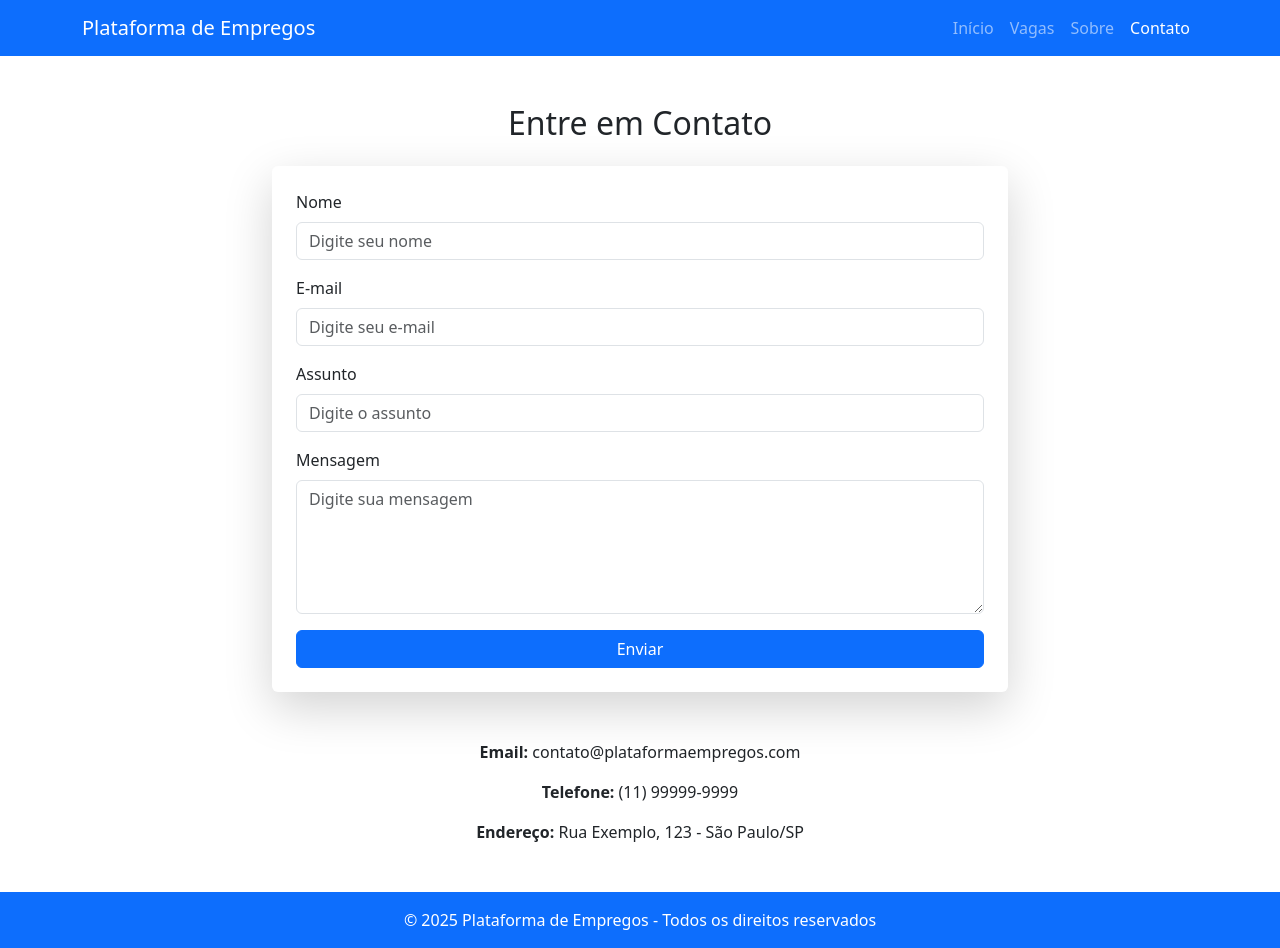
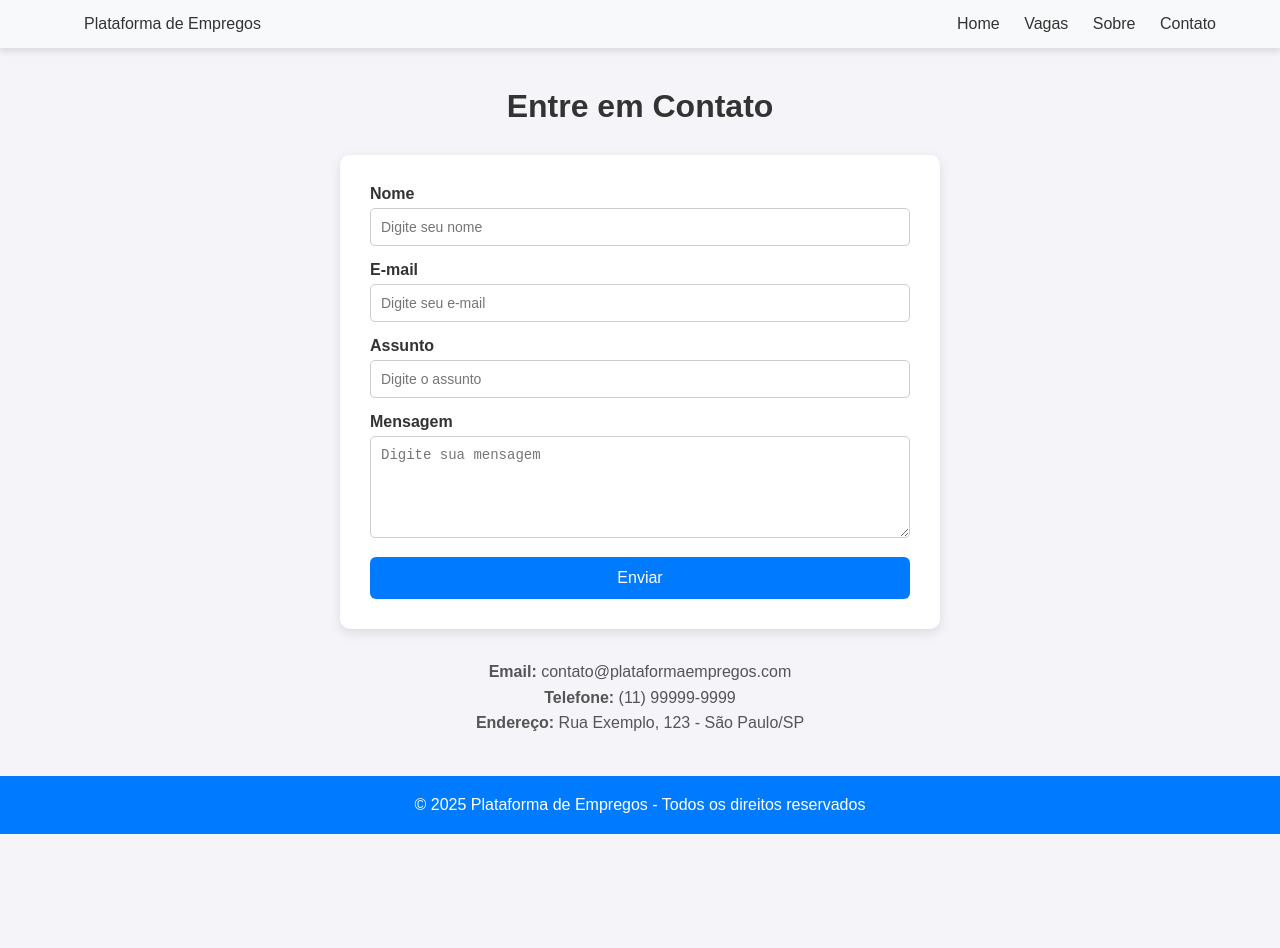
Before and after one commit to gmti87/Fatec-PI, a plain HTML site: page contato.html in a window 1280 px wide. After the commit the page ends 834 px from the top, so only its background shows below. Drawn offline with nearby package versions, Linux system fonts and the light colour scheme.

Commit message:
alteração da tela para uso de css base

```diff
--- /dev/null
+++ b/contato.css
@@ -0,0 +1,116 @@
+/* Reset */
+* {
+  margin: 0;
+  padding: 0;
+  box-sizing: border-box;
+}
+
+body {
+  font-family: Arial, sans-serif;
+  background-color: #f4f4f9;
+  display: flex;
+  flex-direction: column;
+  min-height: 100vh;
+}
+
+/* Navbar */
+.navbar {
+  background-color: #f8f9fa;
+  box-shadow: 0 4px 6px rgba(0,0,0,0.1);
+  padding: 15px 0;
+}
+
+.container {
+  width: 90%;
+  max-width: 1200px;
+  margin: 0 auto;
+  display: flex;
+  justify-content: space-between;
+  align-items: center;
+}
+
+.navbar a {
+  color: #333;
+  text-decoration: none;
+  font-size: 16px;
+  margin-left: 20px;
+}
+
+.navbar .navbar-links a:hover {
+  color: #007bff;
+}
+
+
+/* Conteúdo */
+.main-content {
+  flex: 1;
+  width: 90%;
+  max-width: 600px;
+  margin: 40px auto;
+  text-align: center;
+}
+
+.main-content h1 {
+  margin-bottom: 30px;
+  font-size: 32px;
+  color: #333;
+}
+
+/* Formulário */
+.form-card {
+  background-color: #fff;
+  padding: 30px;
+  border-radius: 10px;
+  box-shadow: 0 4px 12px rgba(0,0,0,0.1);
+  margin-bottom: 30px;
+  text-align: left;
+}
+
+.form-card label {
+  display: block;
+  margin-bottom: 5px;
+  font-weight: bold;
+  color: #333;
+}
+
+.form-card input,
+.form-card textarea {
+  width: 100%;
+  padding: 10px;
+  margin-bottom: 15px;
+  border-radius: 5px;
+  border: 1px solid #ccc;
+  font-size: 14px;
+}
+
+.form-card button {
+  width: 100%;
+  padding: 12px;
+  background-color: #007bff;
+  color: #fff;
+  border: none;
+  border-radius: 6px;
+  font-size: 16px;
+  cursor: pointer;
+  transition: background 0.3s;
+}
+
+.form-card button:hover {
+  background-color: #0056b3;
+}
+
+/* Informações de contato */
+.contact-info {
+  font-size: 16px;
+  color: #555;
+  line-height: 1.6;
+}
+
+/* Rodapé */
+.footer {
+  background-color: #007bff;
+  color: white;
+  text-align: center;
+  padding: 20px 0;
+  margin-top: auto;
+}
--- a/contato.html
+++ b/contato.html
@@ -4,73 +4,55 @@
   <meta charset="UTF-8">
   <meta name="viewport" content="width=device-width, initial-scale=1.0">
   <title>Contato - Plataforma de Empregos</title>
-  <!-- Bootstrap CSS -->
-  <link href="https://cdn.jsdelivr.net/npm/bootstrap@5.3.2/dist/css/bootstrap.min.css" rel="stylesheet">
+  <link rel="stylesheet" href="contato.css">
 </head>
 <body>
-  <!-- Menu de Navegação -->
-  <nav class="navbar navbar-expand-lg navbar-dark bg-primary">
+
+  <!-- Navbar padronizada -->
+  <nav class="navbar">
     <div class="container">
-      <a class="navbar-brand" href="index.html">Plataforma de Empregos</a>
-      <button class="navbar-toggler" type="button" data-bs-toggle="collapse" data-bs-target="#navbarNav">
-        <span class="navbar-toggler-icon"></span>
-      </button>
-      <div class="collapse navbar-collapse" id="navbarNav">
-        <ul class="navbar-nav ms-auto">
-          <li class="nav-item"><a class="nav-link" href="index.html">Início</a></li>
-          <li class="nav-item"><a class="nav-link" href="vagas.html">Vagas</a></li>
-          <li class="nav-item"><a class="nav-link" href="sobre.html">Sobre</a></li>
-          <li class="nav-item"><a class="nav-link active" href="contato.html">Contato</a></li>
-        </ul>
+      <a class="navbar-brand" href="#">Plataforma de Empregos</a>
+      <div class="navbar-links">
+        <a href="index.html">Home</a>
+        <a href="vagas.html">Vagas</a>
+        <a href="sobre.html">Sobre</a>
+        <a href="contato.html" class="active">Contato</a>
       </div>
     </div>
   </nav>
 
-  <!-- Conteúdo da Página -->
-  <div class="container my-5">
-    <h2 class="text-center mb-4">Entre em Contato</h2>
-    <div class="row justify-content-center">
-      <div class="col-md-8">
-        <div class="card shadow-lg border-0">
-          <div class="card-body p-4">
-            <form>
-              <div class="mb-3">
-                <label for="nome" class="form-label">Nome</label>
-                <input type="text" class="form-control" id="nome" placeholder="Digite seu nome" required>
-              </div>
-              <div class="mb-3">
-                <label for="email" class="form-label">E-mail</label>
-                <input type="email" class="form-control" id="email" placeholder="Digite seu e-mail" required>
-              </div>
-              <div class="mb-3">
-                <label for="assunto" class="form-label">Assunto</label>
-                <input type="text" class="form-control" id="assunto" placeholder="Digite o assunto" required>
-              </div>
-              <div class="mb-3">
-                <label for="mensagem" class="form-label">Mensagem</label>
-                <textarea class="form-control" id="mensagem" rows="5" placeholder="Digite sua mensagem" required></textarea>
-              </div>
-              <button type="submit" class="btn btn-primary w-100">Enviar</button>
-            </form>
-          </div>
-        </div>
-      </div>
+  <!-- Conteúdo -->
+  <main class="main-content">
+    <h1>Entre em Contato</h1>
+    <div class="form-card">
+      <form>
+        <label for="nome">Nome</label>
+        <input type="text" id="nome" placeholder="Digite seu nome" required>
+
+        <label for="email">E-mail</label>
+        <input type="email" id="email" placeholder="Digite seu e-mail" required>
+
+        <label for="assunto">Assunto</label>
+        <input type="text" id="assunto" placeholder="Digite o assunto" required>
+
+        <label for="mensagem">Mensagem</label>
+        <textarea id="mensagem" rows="5" placeholder="Digite sua mensagem" required></textarea>
+
+        <button type="submit">Enviar</button>
+      </form>
     </div>
 
-    <!-- Informações Extras -->
-    <div class="text-center mt-5">
+    <div class="contact-info">
       <p><strong>Email:</strong> contato@plataformaempregos.com</p>
       <p><strong>Telefone:</strong> (11) 99999-9999</p>
       <p><strong>Endereço:</strong> Rua Exemplo, 123 - São Paulo/SP</p>
     </div>
-  </div>
+  </main>
 
   <!-- Rodapé -->
-  <footer class="bg-primary text-white text-center py-3 mt-5">
-    <p class="mb-0">© 2025 Plataforma de Empregos - Todos os direitos reservados</p>
+  <footer class="footer">
+    <p>© 2025 Plataforma de Empregos - Todos os direitos reservados</p>
   </footer>
 
-  <!-- Bootstrap JS -->
-  <script src="https://cdn.jsdelivr.net/npm/bootstrap@5.3.2/dist/js/bootstrap.bundle.min.js"></script>
 </body>
 </html>
```
